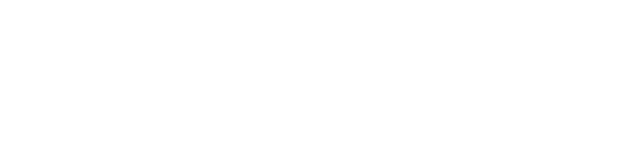
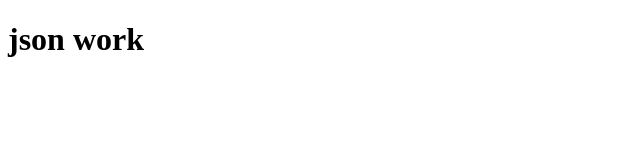
Before and after one commit to syedbabarjaved/DISM-CLASS9B-, a plain HTML site: page json/index.html in a window 1280 px wide. Shown: the whole page, without its empty margins (0-640 px from the left). Drawn offline with Linux system fonts and the light colour scheme.

Commit message:
second commit

```diff
--- a/json/index.html
+++ b/json/index.html
@@ -6,6 +6,6 @@
     <title>Document</title>
 </head>
 <body>
-
+    <h1>json work</h1>
 </body>
 </html>
```
